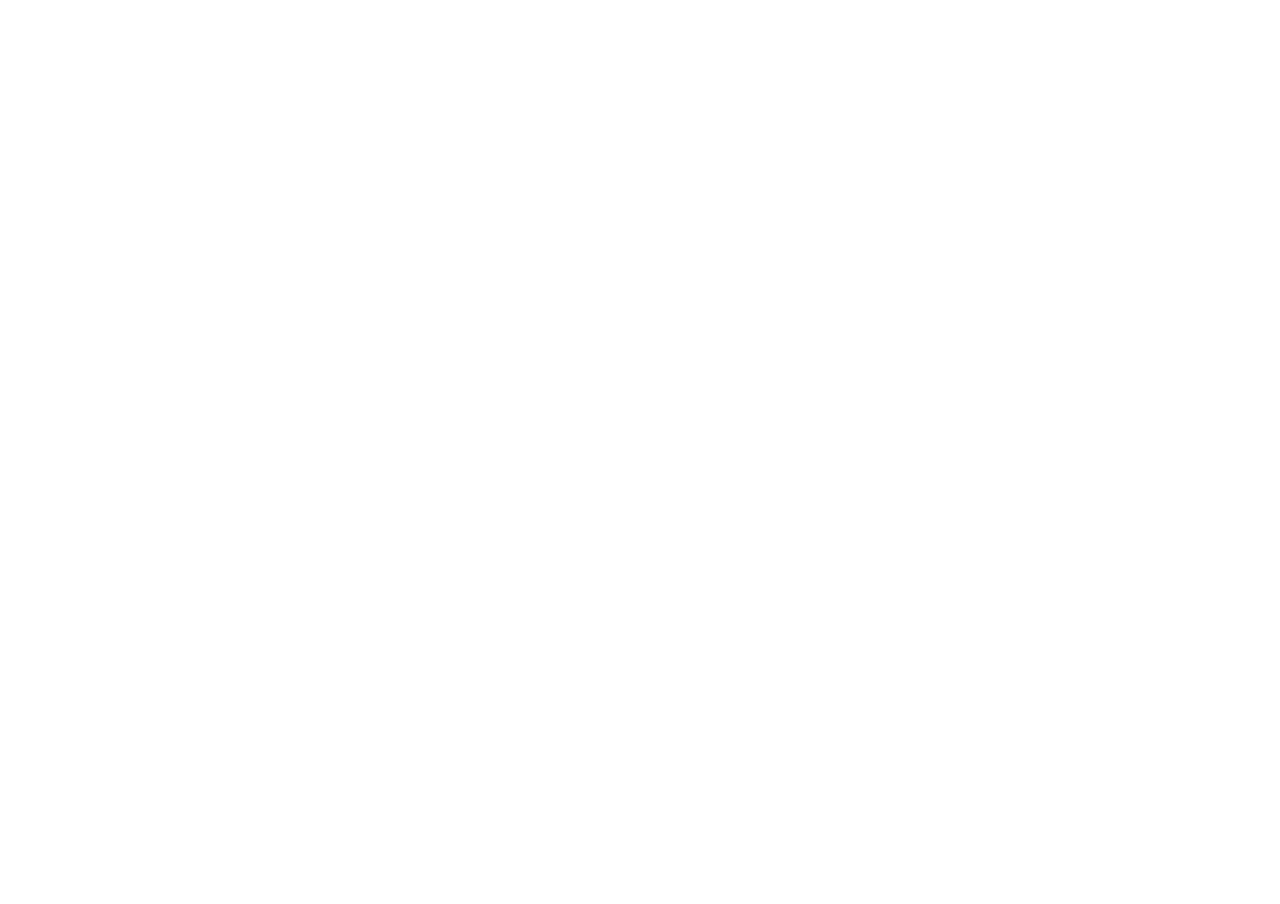
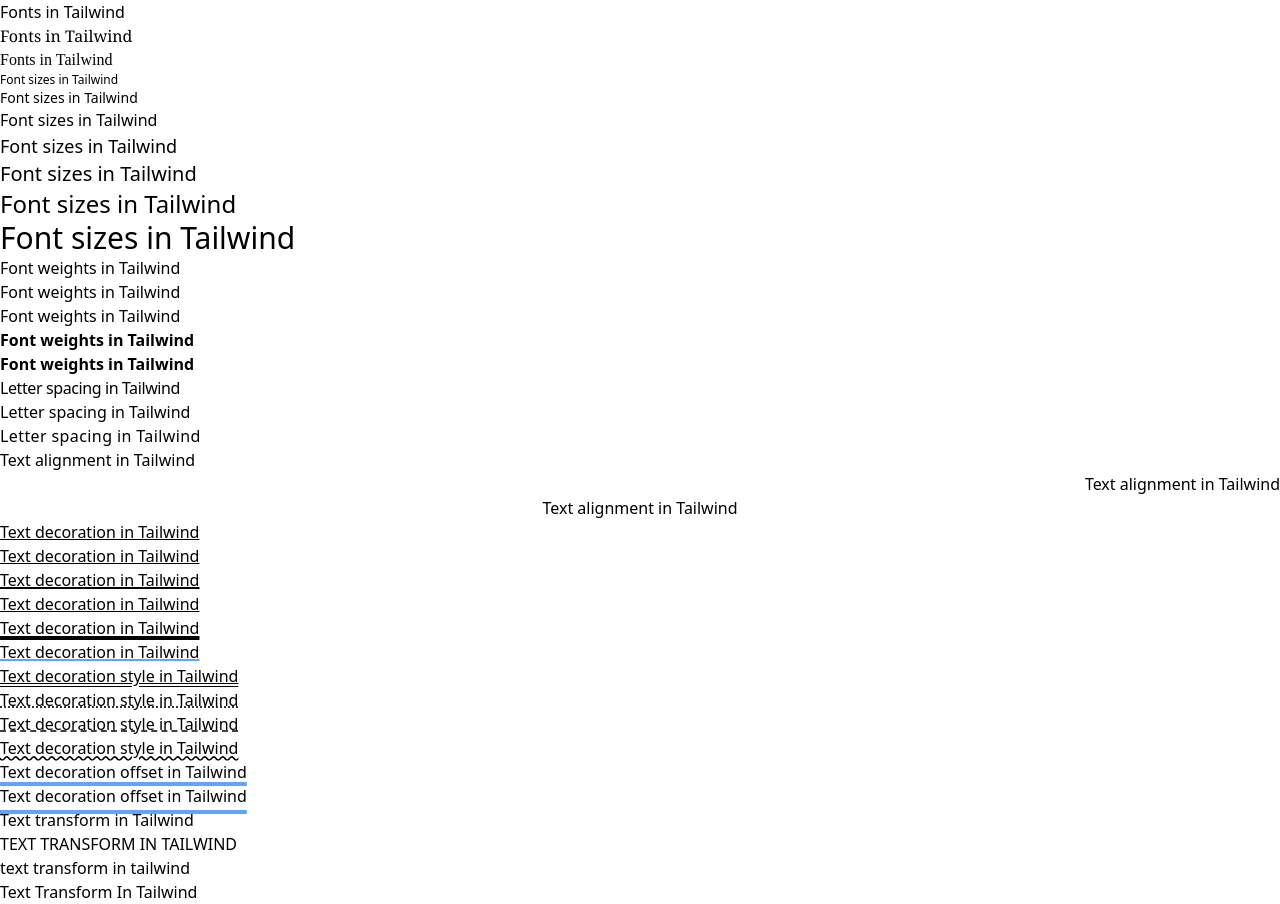
Before and after one commit to smmurdock/Tailwind-Sandbox, a plain HTML site: page 04-typography/index.html in a window 1280 px wide. Before the commit the page ends 800 px from the top, so only its background shows below. Drawn offline with nearby package versions, Linux system fonts and the light colour scheme; a web font is replaced by a local one.

Commit message:
typography in Tailwind

```diff
--- a/04-typography/index.html
+++ b/04-typography/index.html
@@ -4,27 +4,95 @@
     <meta charset="UTF-8" />
     <meta http-equiv="X-UA-Compatible" content="IE=edge" />
     <meta name="viewport" content="width=device-width, initial-scale=1.0" />
+    <link rel="preconnect" href="https://fonts.googleapis.com" />
+    <link rel="preconnect" href="https://fonts.gstatic.com" crossorigin />
+    <link
+      href="https://fonts.googleapis.com/css2?family=Tapestry&display=swap"
+      rel="stylesheet"
+    />
     <script src="https://cdn.tailwindcss.com"></script>
+    <script>
+      tailwind.config = {
+        theme: {
+          fontFamily: {
+            sans: ['ui-sans-serif', 'system-ui'],
+            serif: ['Tapestry', 'Georgia'],
+            mono: ['ui-monospace', 'SFMono-Regular'],
+          },
+        },
+      }
+    </script>
     <title>Typography</title>
   </head>
   <body>
     <!-- Font Family -->
+    <div class="font-sans">Fonts in Tailwind</div>
+    <div class="font-serif">Fonts in Tailwind</div>
+    <div class="font-mono">Fonts in Tailwind</div>
 
     <!-- Font Size -->
+    <div class="text-xs">Font sizes in Tailwind</div>
+    <div class="text-sm">Font sizes in Tailwind</div>
+    <div class="text-base">Font sizes in Tailwind</div>
+    <div class="text-lg">Font sizes in Tailwind</div>
+    <div class="text-xl">Font sizes in Tailwind</div>
+    <div class="text-2xl">Font sizes in Tailwind</div>
+    <div class="text-3xl">Font sizes in Tailwind</div>
 
     <!-- Font Weight -->
+    <div class="font-light">Font weights in Tailwind</div>
+    <div class="font-normal">Font weights in Tailwind</div>
+    <div class="font-medium">Font weights in Tailwind</div>
+    <div class="font-semibold">Font weights in Tailwind</div>
+    <div class="font-bold">Font weights in Tailwind</div>
 
     <!-- Letter Spacing -->
+    <div class="tracking-tight">Letter spacing in Tailwind</div>
+    <div class="tracking-normal">Letter spacing in Tailwind</div>
+    <div class="tracking-wide">Letter spacing in Tailwind</div>
 
     <!-- Text Alignment -->
+    <div class="text-left">Text alignment in Tailwind</div>
+    <div class="text-right">Text alignment in Tailwind</div>
+    <div class="text-center">Text alignment in Tailwind</div>
 
     <!-- Text Decoration -->
+    <div class="underline decoration-0">Text decoration in Tailwind</div>
+    <div class="underline decoration-1">Text decoration in Tailwind</div>
+    <div class="underline decoration-2">Text decoration in Tailwind</div>
+    <div class="underline decoration-3">Text decoration in Tailwind</div>
+    <div class="underline decoration-4">Text decoration in Tailwind</div>
+    <div class="underline decoration-2 decoration-blue-400">
+      Text decoration in Tailwind
+    </div>
 
     <!-- Decoration Style -->
+    <div class="underline decoration-double">
+      Text decoration style in Tailwind
+    </div>
+    <div class="underline decoration-dotted">
+      Text decoration style in Tailwind
+    </div>
+    <div class="underline decoration-dashed">
+      Text decoration style in Tailwind
+    </div>
+    <div class="underline decoration-wavy">
+      Text decoration style in Tailwind
+    </div>
 
     <!-- Decoration Offset -->
+    <div class="underline decoration-4 decoration-blue-400 underline-offset-4">
+      Text decoration offset in Tailwind
+    </div>
+    <div class="underline decoration-4 decoration-blue-400 underline-offset-8">
+      Text decoration offset in Tailwind
+    </div>
 
     <!-- Text Transform -->
+    <p class="normal-case">Text transform in Tailwind</p>
+    <p class="uppercase">Text transform in Tailwind</p>
+    <p class="lowercase">Text transform in Tailwind</p>
+    <p class="capitalize">Text transform in Tailwind</p>
   </body>
 </html>
 
```
